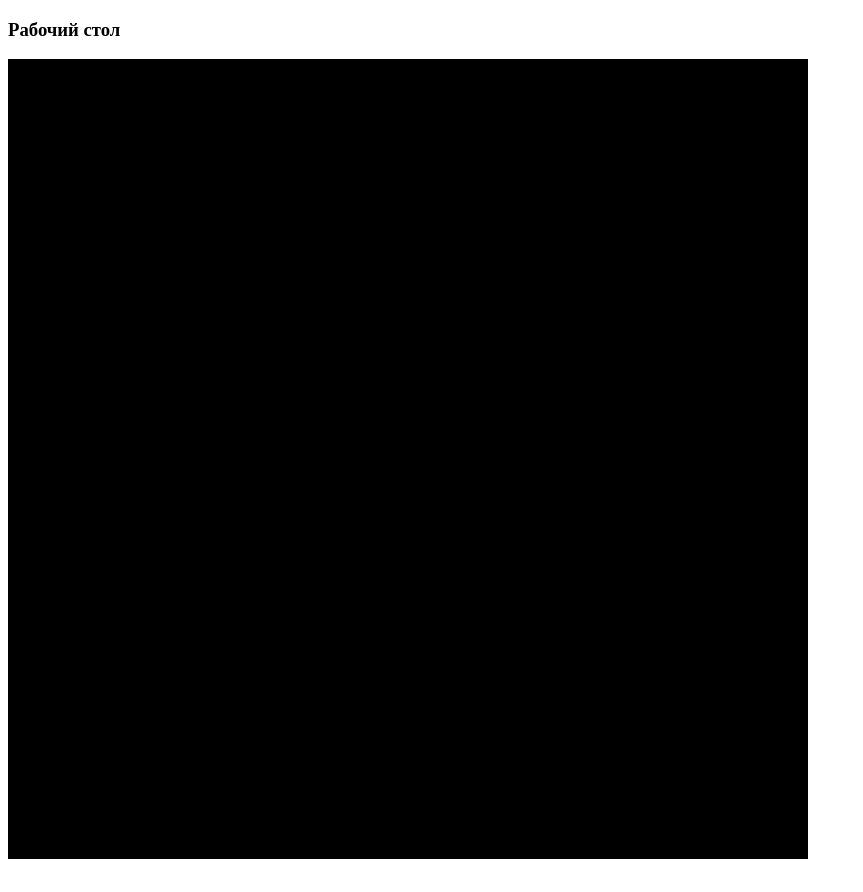
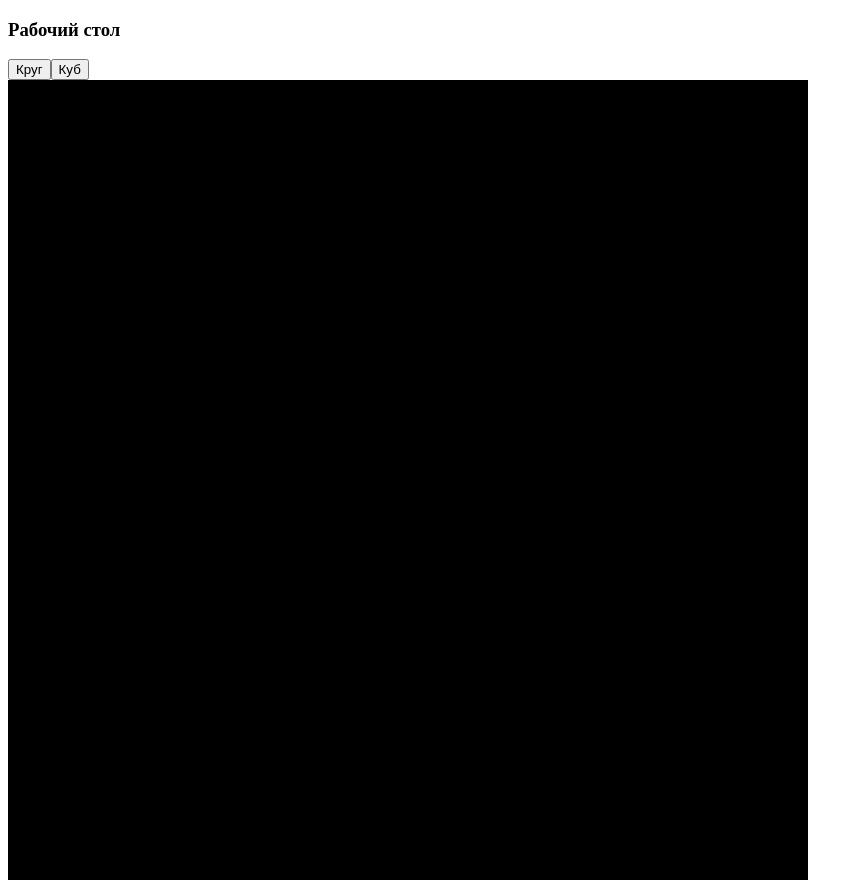
Before and after one commit to IlchenkoAnton/cml-view, an Angular app: page /dashboard in a window 1280 px wide. Shown: the whole page, without its empty margins (0-863 px from the left). Before the commit the page ends 867 px from the top, so only its background shows below. Built offline with nearby package versions, Linux system fonts and the light colour scheme.

Commit message:
Добавлен компонент для отрисовки сцены

```diff
--- a/src/app/modules/dashboard/dashboard.component.html
+++ b/src/app/modules/dashboard/dashboard.component.html
@@ -2,5 +2,8 @@
     Рабочий стол
 </h3>
 <div>
+    <app-toolbar></app-toolbar>
+</div>
+<div>
     <app-canvas></app-canvas>
 </div>
--- a/src/app/modules/drawing/canvas/canvas.component.html
+++ b/src/app/modules/drawing/canvas/canvas.component.html
@@ -1 +1 @@
-<div class="canvas-container" #canvasContainer></div>
+<canvas #canvas></canvas>
--- a/src/app/modules/drawing/canvas/canvas.component.scss
+++ b/src/app/modules/drawing/canvas/canvas.component.scss
@@ -1,4 +1,4 @@
-.canvas-container {
+canvas {
     width: 800px;
     height: 800px;
 }
--- a/src/app/modules/drawing/canvas/canvas.component.ts
+++ b/src/app/modules/drawing/canvas/canvas.component.ts
@@ -9,16 +9,20 @@ import { DrawingCoreService } from '../drawing-core.service';
     changeDetection: ChangeDetectionStrategy.OnPush
 })
 export class CanvasComponent implements AfterViewInit {
-    private canvasContainer: ElementRef;
+    private canvas: ElementRef;
 
-    @ViewChild('canvasContainer', { static: false })
+    @ViewChild('canvas', { static: false })
     set CanvasContainer(value: ElementRef) {
-        this.canvasContainer = value;
+        this.canvas = value;
     }
 
     constructor(private readonly drawingCoreService: DrawingCoreService) {}
 
     public ngAfterViewInit(): void {
-        this.drawingCoreService.initialization(this.canvasContainer);
+        if (this.canvas) {
+            this.drawingCoreService.initialization(this.canvas.nativeElement);
+        } else {
+            console.error('canvas: ', this.canvas);
+        }
     }
 }
--- a/src/app/modules/drawing/drawing-core.service.ts
+++ b/src/app/modules/drawing/drawing-core.service.ts
@@ -1,5 +1,5 @@
 import { Injectable, ElementRef } from '@angular/core';
-import { Scene, PerspectiveCamera, WebGLRenderer } from 'three';
+import { Scene, PerspectiveCamera, WebGLRenderer, BoxGeometry, MeshBasicMaterial, Mesh } from 'three';
 
 @Injectable()
 export class DrawingCoreService {
@@ -19,16 +19,25 @@ export class DrawingCoreService {
         return this.renderer;
     }
 
-    public initialization(container: ElementRef): void {
-        const width: number = container.nativeElement.clientWidth;
-        const height: number = container.nativeElement.clientHeight;
+    public initialization(canvas: HTMLCanvasElement): void {
+        const fov: number = 75; // Угол обзора камеры
+        const aspect: number = canvas.clientWidth / canvas.clientHeight; // Соотношение сторон
+        const near: number = 0.1; // Ближняя граница просмотра камеры
+        const far: number = 5; // Дальняя граница просмотра камеры
 
+        this.renderer = new WebGLRenderer({ canvas });
+        this.camera = new PerspectiveCamera(fov, aspect, near, far);
         this.scene = new Scene();
-        this.camera = new PerspectiveCamera(75, width / height, 0.1, 1000);
-        this.renderer = new WebGLRenderer();
 
-        this.renderer.setSize(width, height);
+        this.camera.position.z = 2;
+    }
 
-        container.nativeElement.appendChild(this.renderer.domElement);
+    public drawCube(): void {
+        const geometry: BoxGeometry = new BoxGeometry(1, 1, 1);
+        const material: MeshBasicMaterial = new MeshBasicMaterial({ color: 0x44aa88 });
+        const cube: Mesh = new Mesh(geometry, material);
+
+        this.scene.add(cube);
+        this.renderer.render(this.scene, this.camera);
     }
 }
--- /dev/null
+++ b/src/app/modules/drawing/toolbar/toolbar.component.html
@@ -0,0 +1,8 @@
+<button type="button"
+        (click)="addSphere()">
+    Круг
+</button>
+<button type="button"
+        (click)="addCube()">
+    Куб
+</button>
--- /dev/null
+++ b/src/app/modules/drawing/toolbar/toolbar.component.ts
@@ -0,0 +1,21 @@
+import { Component, ChangeDetectionStrategy } from '@angular/core';
+
+import { DrawingCoreService } from '../drawing-core.service';
+
+@Component({
+    selector: 'app-toolbar',
+    templateUrl: './toolbar.component.html',
+    styleUrls: [ './toolbar.component.scss' ],
+    changeDetection: ChangeDetectionStrategy.OnPush
+})
+export class ToolbarComponent {
+    constructor(private readonly drawingCoreService: DrawingCoreService) {}
+
+    public addSphere(): void {
+        //
+    }
+
+    public addCube(): void {
+        this.drawingCoreService.drawCube();
+    }
+}
--- a/tslint.json
+++ b/tslint.json
@@ -55,7 +55,7 @@
     ],
     "no-empty": false,
     "no-inferrable-types": [
-      true,
+      false,
       "ignore-params"
     ],
     "no-non-null-assertion": true,
```
Also changed, not shown: src/app/modules/drawing/drawing.module.ts (+5 -2 lines), src/app/modules/drawing/toolbar/toolbar.component.scss (added), 1 other file (tests, documents, lock files or other folders).
